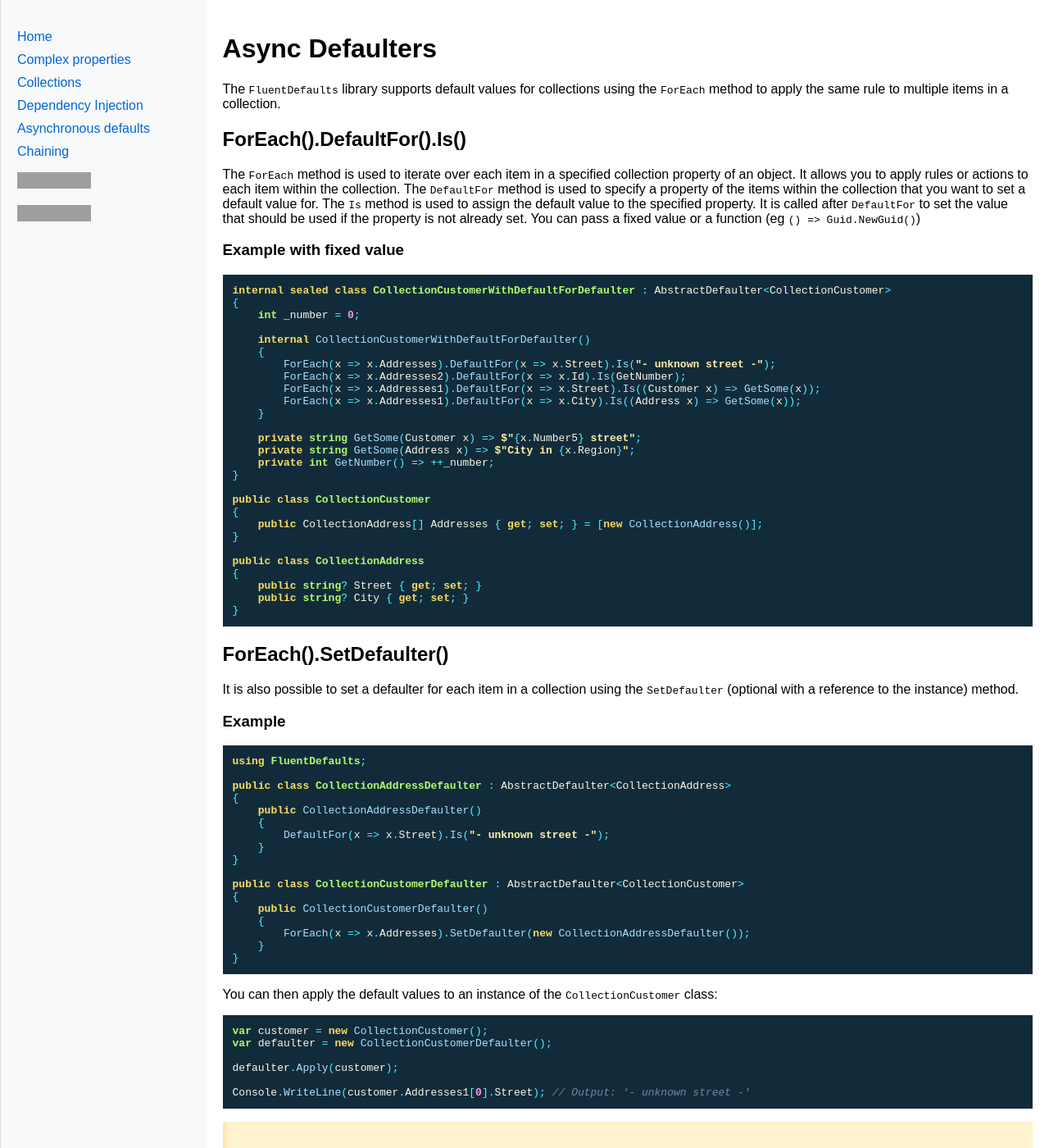
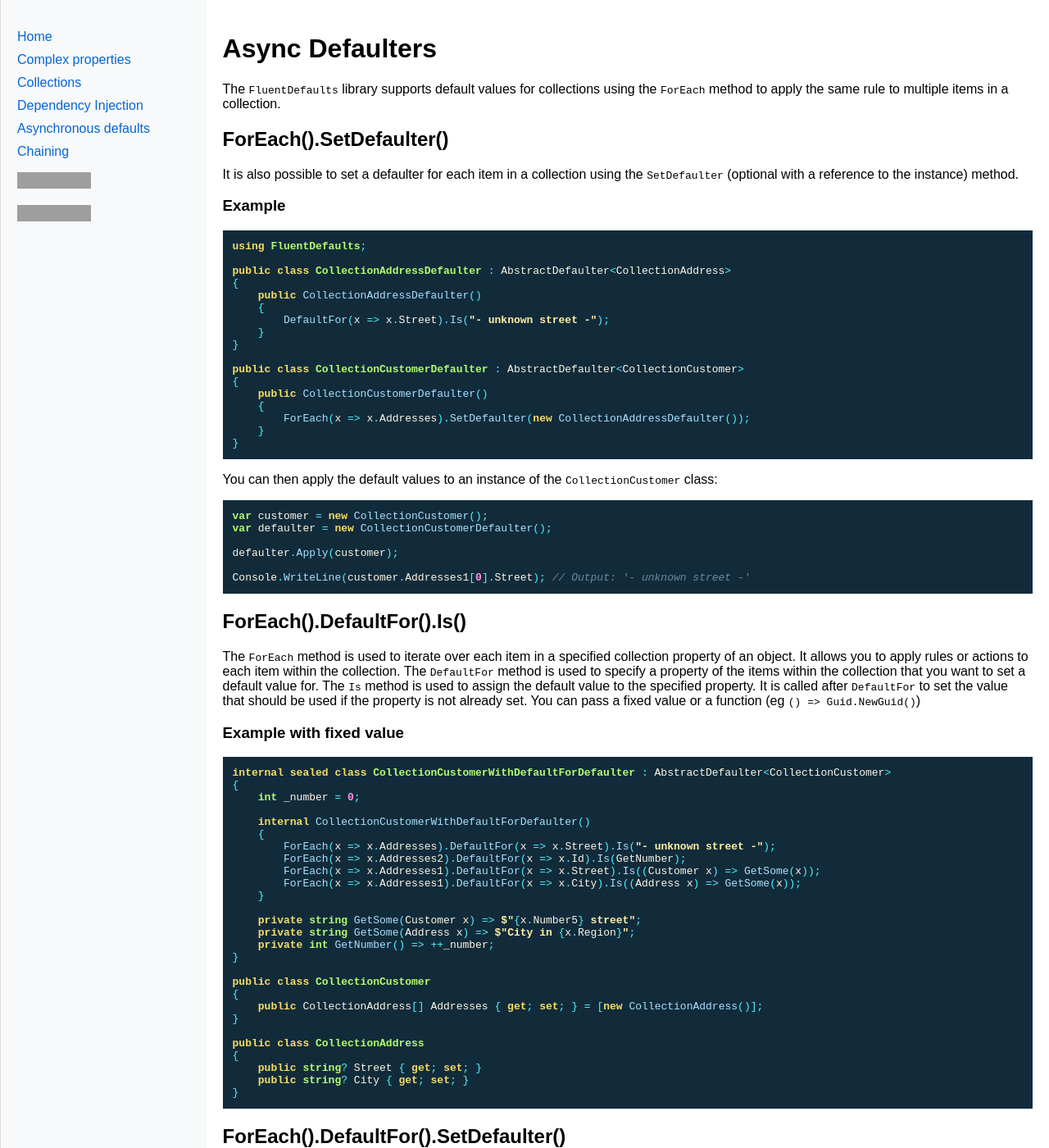
Before and after one commit to crwsolutions/fluent-defaults, a Jekyll site: the page built from docs/collection.md, in a window 1280 px wide and 1400 px high. Shown: the whole window at 82% size. Built offline with Jekyll 4.4.1, drawn with Linux system fonts in a browser that asks for light colours; part of the change alters nothing that is shown; some of the changed text lies outside the part shown; grey boxes are pictures that could not be loaded.

Commit message:
docs: Added ## ForEach().DefaultFor().SetDefaulter()

````diff
--- a/docs/collection.md
+++ b/docs/collection.md
@@ -6,42 +6,6 @@ title: "Collections"
 # Async Defaulters
 
 The `FluentDefaults` library supports default values for collections using the `ForEach` method to apply the same rule to multiple items in a collection.
-
-## ForEach().DefaultFor().Is()
-
-The `ForEach` method is used to iterate over each item in a specified collection property of an object. It allows you to apply rules or actions to each item within the collection. The `DefaultFor` method is used to specify a property of the items within the collection that you want to set a default value for. The `Is` method is used to assign the default value to the specified property. It is called after `DefaultFor` to set the value that should be used if the property is not already set. You can pass a fixed value or a function (eg `() => Guid.NewGuid()`)
-
-### Example with fixed value
-
-```csharp
-internal sealed class CollectionCustomerWithDefaultForDefaulter : AbstractDefaulter<CollectionCustomer>
-{
-    int _number = 0;
-
-    internal CollectionCustomerWithDefaultForDefaulter()
-    {
-        ForEach(x => x.Addresses).DefaultFor(x => x.Street).Is("- unknown street -");
-        ForEach(x => x.Addresses2).DefaultFor(x => x.Id).Is(GetNumber);
-        ForEach(x => x.Addresses1).DefaultFor(x => x.Street).Is((Customer x) => GetSome(x));
-        ForEach(x => x.Addresses1).DefaultFor(x => x.City).Is((Address x) => GetSome(x));
-    }
-
-    private string GetSome(Customer x) => $"{x.Number5} street";
-    private string GetSome(Address x) => $"City in {x.Region}";
-    private int GetNumber() => ++_number;
-}
-
-public class CollectionCustomer
-{
-    public CollectionAddress[] Addresses { get; set; } = [new CollectionAddress()];
-}
-
-public class CollectionAddress
-{
-    public string? Street { get; set; }
-    public string? City { get; set; }
-}
-```
 
 ## ForEach().SetDefaulter()
 
@@ -80,6 +44,78 @@ defaulter.Apply(customer);
 Console.WriteLine(customer.Addresses1[0].Street); // Output: '- unknown street -'
 ```
 
+## ForEach().DefaultFor().Is()
+
+The `ForEach` method is used to iterate over each item in a specified collection property of an object. It allows you to apply rules or actions to each item within the collection. The `DefaultFor` method is used to specify a property of the items within the collection that you want to set a default value for. The `Is` method is used to assign the default value to the specified property. It is called after `DefaultFor` to set the value that should be used if the property is not already set. You can pass a fixed value or a function (eg `() => Guid.NewGuid()`)
+
+### Example with fixed value
+
+```csharp
+internal sealed class CollectionCustomerWithDefaultForDefaulter : AbstractDefaulter<CollectionCustomer>
+{
+    int _number = 0;
+
+    internal CollectionCustomerWithDefaultForDefaulter()
+    {
+        ForEach(x => x.Addresses).DefaultFor(x => x.Street).Is("- unknown street -");
+        ForEach(x => x.Addresses2).DefaultFor(x => x.Id).Is(GetNumber);
+        ForEach(x => x.Addresses1).DefaultFor(x => x.Street).Is((Customer x) => GetSome(x));
+        ForEach(x => x.Addresses1).DefaultFor(x => x.City).Is((Address x) => GetSome(x));
+    }
+
+    private string GetSome(Customer x) => $"{x.Number5} street";
+    private string GetSome(Address x) => $"City in {x.Region}";
+    private int GetNumber() => ++_number;
+}
+
+public class CollectionCustomer
+{
+    public CollectionAddress[] Addresses { get; set; } = [new CollectionAddress()];
+}
+
+public class CollectionAddress
+{
+    public string? Street { get; set; }
+    public string? City { get; set; }
+}
+```
+
+## ForEach().DefaultFor().SetDefaulter()
+
+This method allows you to apply a defaulter to a specific property of each item in a collection. This is particularly useful when working with dictionaries or other collection types where you want to set default values for nested objects.
+
+### Example with Dictionary
+
+```csharp
+public class AddressDefaulter : AbstractDefaulter<Address>
+{
+    public AddressDefaulter()
+    {
+        DefaultFor(x => x.Street).Is("- unknown street -");
+        DefaultFor(x => x.City).Is("- unknown city -");
+    }
+}
+
+public class CustomerDefaulter : AbstractDefaulter<Customer>
+{
+    public CustomerDefaulter()
+    {
+        ForEach(x => x.Addresses).DefaultFor(x => x.Value).SetDefaulter(new AddressDefaulter());
+    }
+}
+
+public class Customer
+{
+    public Dictionary<string, Address> Addresses { get; set; } = new Dictionary<string, Address>();
+}
+
+public class Address
+{
+    public string? Street { get; set; }
+    public string? City { get; set; }
+}
+```
+
 > **Warning:**
 > If deferred execution is detected, a `DeferredExecutionException` will be thrown:
 >
````
